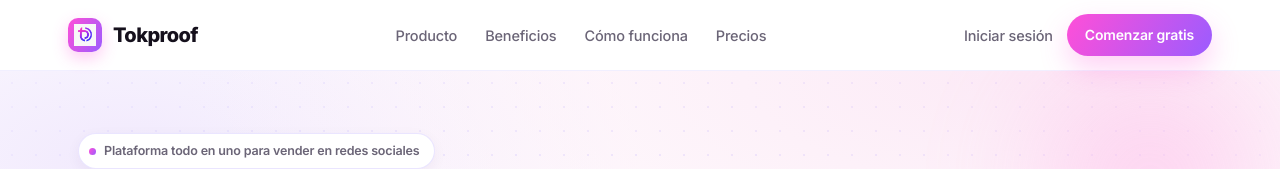
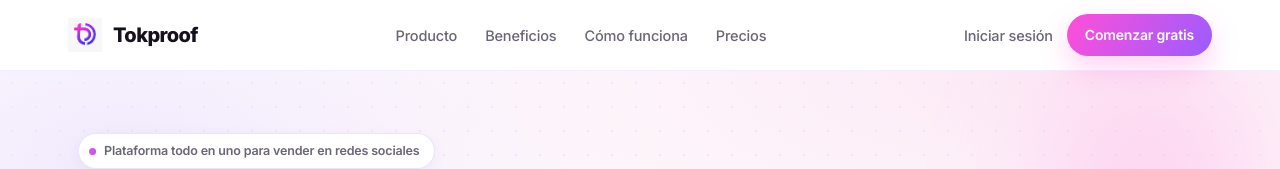
Before and after one commit to tokproof/tokproof-app, a Next.js app in the folder tokproof-app/: page / in a window 1280 px wide. Shown: the top 169 px of the page. Built offline with nearby package versions, Linux system fonts and the light colour scheme; no server answers.

Commit message:
Update LandingPage.tsx

```diff
--- a/tokproof-app/src/components/landing/LandingPage.tsx
+++ b/tokproof-app/src/components/landing/LandingPage.tsx
@@ -235,10 +235,8 @@ export default function LandingPage({ isLoggedIn }: LandingPageProps) {
       <nav className="nav">
         <div className="nav-in">
           <Link className="brand" href="/">
-            <span className="mk">
-              {/* eslint-disable-next-line @next/next/no-img-element */}
-              <img src="/assets/tokproof-isotipo.png" alt="Tokproof" width={22} height={22} style={{ width: 22, height: 22, objectFit: 'contain', display: 'block' }} />
-            </span>
+            {/* eslint-disable-next-line @next/next/no-img-element */}
+            <img src="/assets/tokproof-isotipo.png" alt="Tokproof" width={34} height={34} style={{ width: 34, height: 34, objectFit: 'contain', display: 'block', flexShrink: 0 }} />
             Tokproof
           </Link>
           <div className="nav-links">
@@ -844,10 +842,8 @@ export default function LandingPage({ isLoggedIn }: LandingPageProps) {
         <div className="footer-in">
           <div>
             <Link className="brand" href="/">
-              <span className="mk">
-                {/* eslint-disable-next-line @next/next/no-img-element */}
-                <img src="/assets/tokproof-isotipo.png" alt="Tokproof" width={22} height={22} style={{ width: 22, height: 22, objectFit: 'contain', display: 'block' }} />
-              </span>
+              {/* eslint-disable-next-line @next/next/no-img-element */}
+              <img src="/assets/tokproof-isotipo.png" alt="Tokproof" width={34} height={34} style={{ width: 34, height: 34, objectFit: 'contain', display: 'block', flexShrink: 0 }} />
               Tokproof
             </Link>
             <p className="fdesc">La plataforma todo en uno para vender de forma segura en redes sociales y hacer crecer tu negocio.</p>
```
